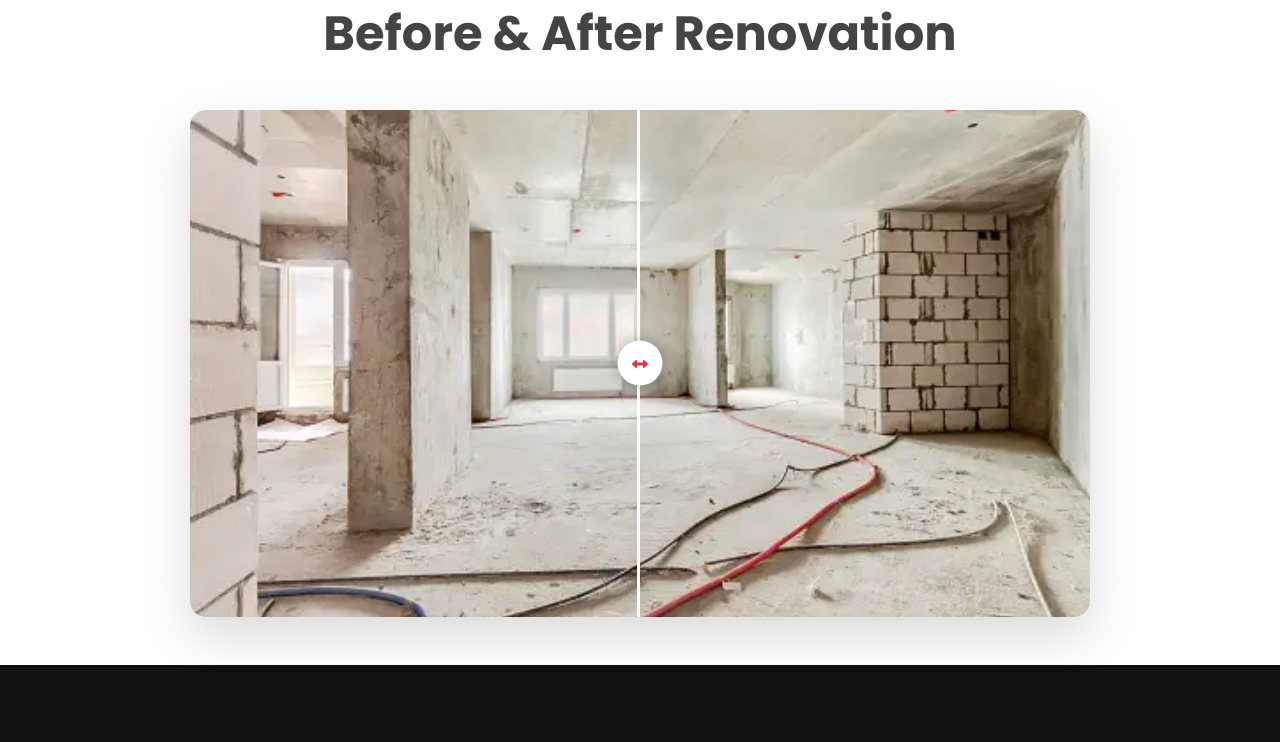
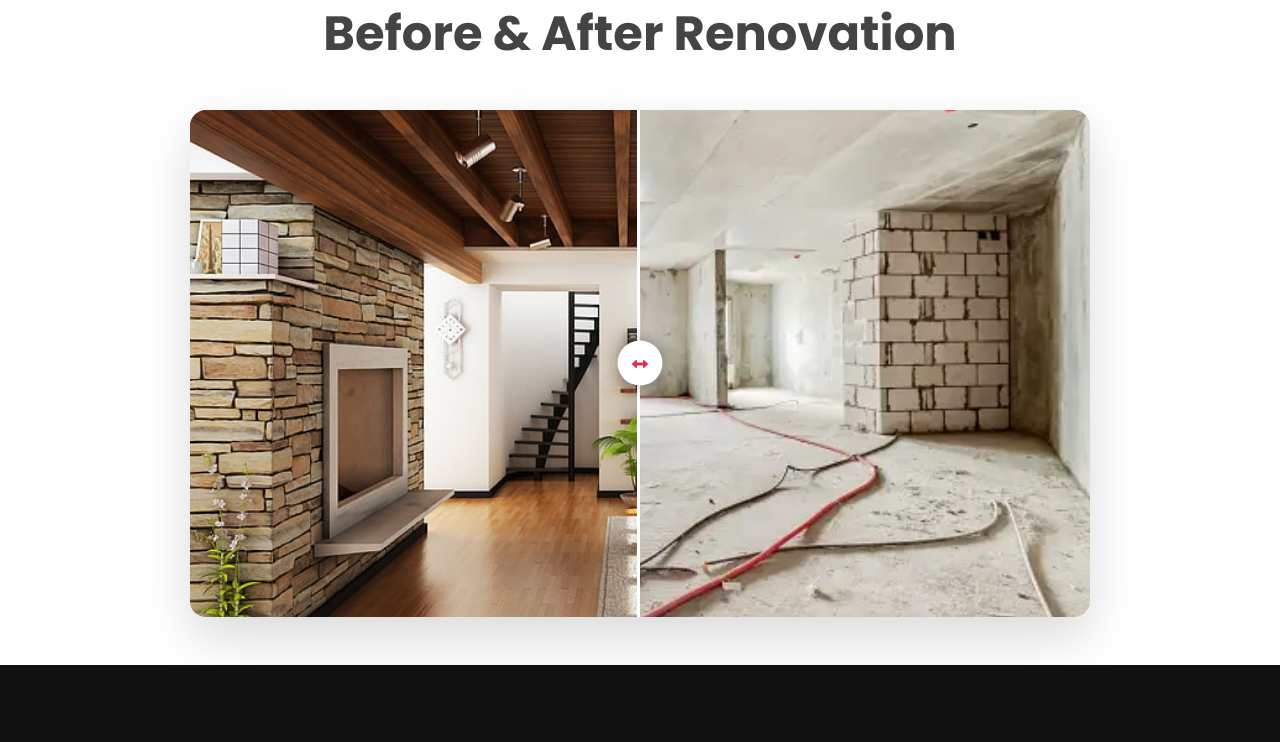
Before and after one commit to Nithan10/SID-designs, a website: page index.html in a window 1280 px wide. Shown: the part 2820-3562 px from the top of the page. Drawn offline with nearby package versions, Linux system fonts and the light colour scheme.

Commit message:
Update index.html and fix reserved image filename

```diff
--- a/index.html
+++ b/index.html
@@ -218,7 +218,7 @@
             position: absolute;
             top: 0; left: 0;
             width: 100%; height: 100%;
-            background-image: url('image/com1.jpg'); /* The "Before" Image */
+            background-image: url('image/main-view.jpg'); /* The "Before" Image */
             background-size: cover;
             background-position: center;
             /* CRITICAL: Matches wrapper size so it doesn't squish */
```
